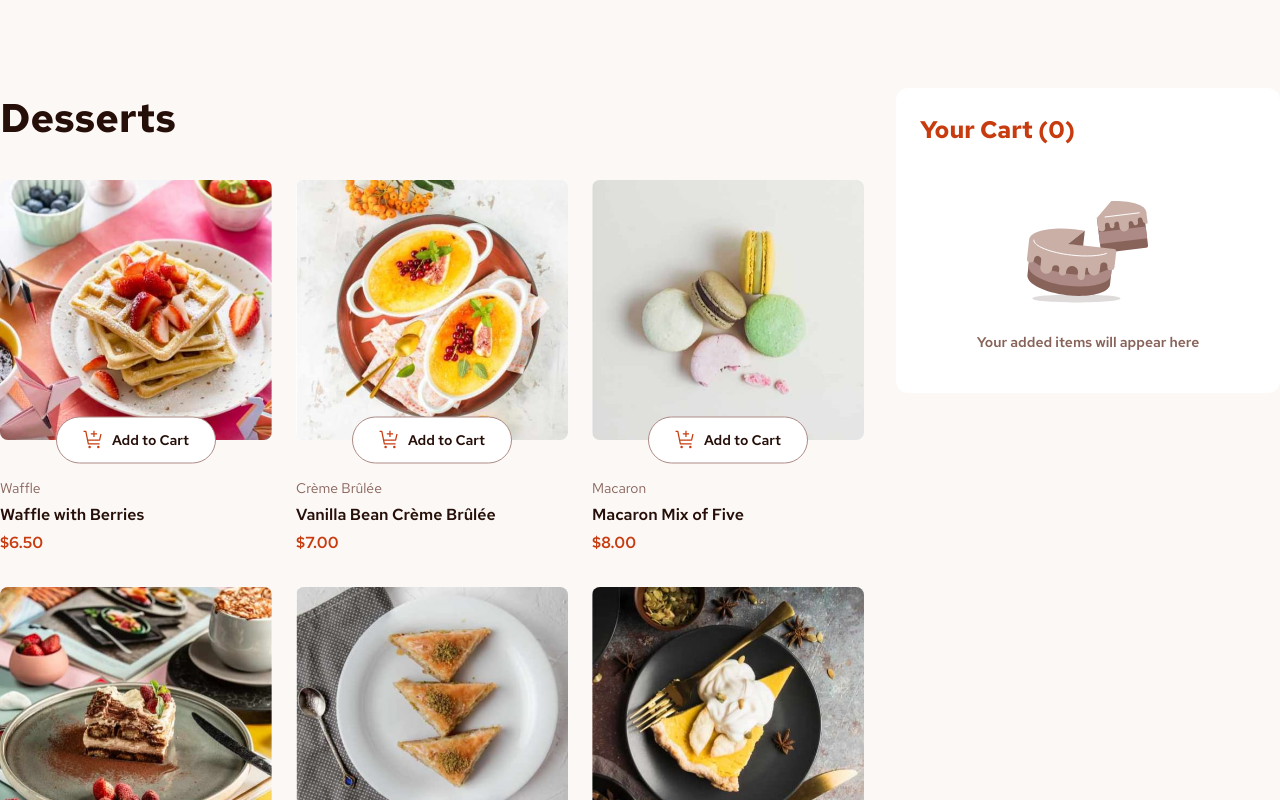
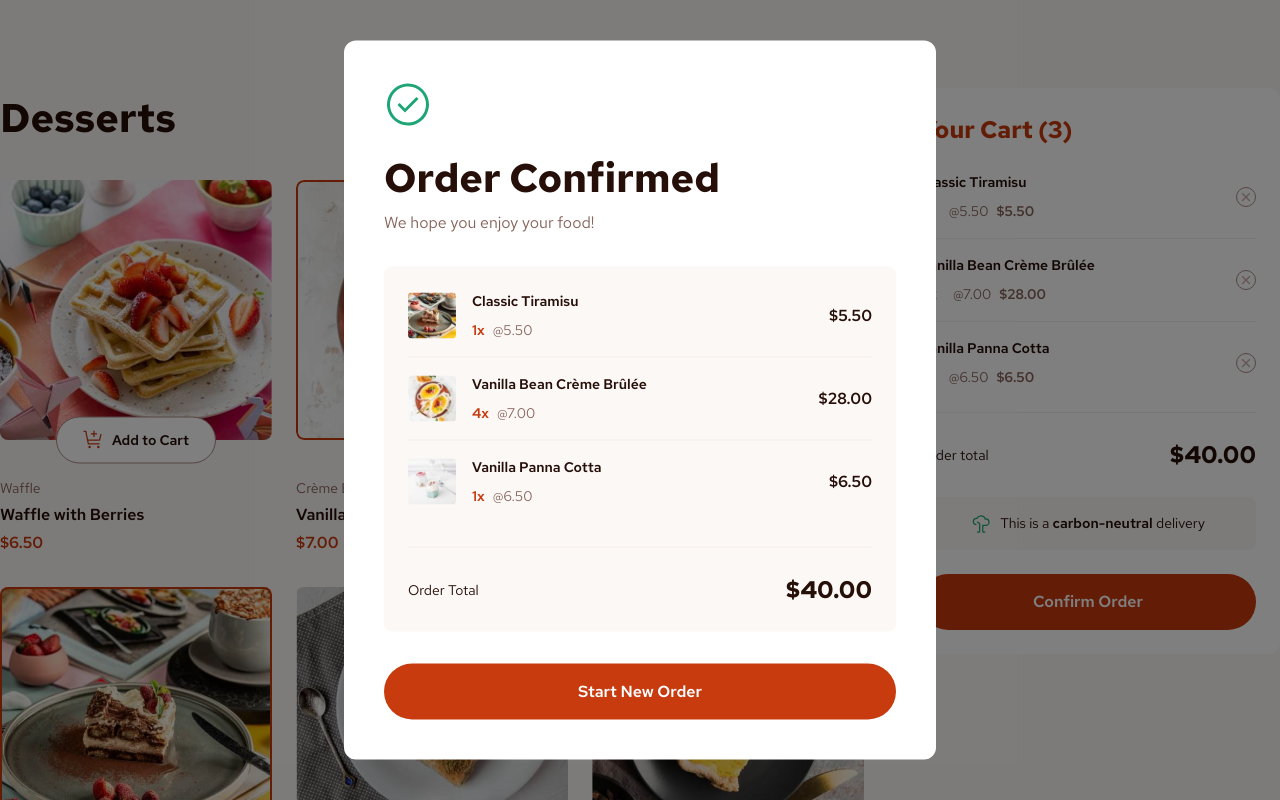
Before and after one commit to debasishrowlo/fm-product-list-with-cart, a React (Vite) app: page / in a window 1280 px wide. Shown: the top 800 px of the page. Built offline with nearby package versions, Linux system fonts and the light colour scheme.

Commit message:
Create UI for confirm order dialog

```diff
--- a/package.json
+++ b/package.json
@@ -10,6 +10,7 @@
     "preview": "vite preview"
   },
   "dependencies": {
+    "@headlessui/react": "^2.1.2",
     "classnames": "^2.5.1",
     "react": "^18.3.1",
     "react-dom": "^18.3.1"
--- a/src/App.tsx
+++ b/src/App.tsx
@@ -1,5 +1,6 @@
 import { useEffect, useState } from "react"
 import resolveConfig from "tailwindcss/resolveConfig"
+import { Dialog, DialogPanel } from "@headlessui/react"
 
 import tailwindConfig from "@/../tailwind.config"
 import data from "./data.json"
@@ -24,11 +25,37 @@ type CartProduct = {
   id: string,
   name: string,
   price: number,
+  thumbnail: string,
   quantity: number,
 }
 
 function App() {
-  const [cart, setCart] = useState<CartProduct[]>([])
+  // const [cart, setCart] = useState<CartProduct[]>([])
+  const [cart, setCart] = useState<CartProduct[]>([
+    {
+      "id": "dc8691d4-c77d-4842-b857-b30db929e349",
+      "name": "Classic Tiramisu",
+      "price": 5.5,
+      "thumbnail": "./assets/images/image-tiramisu-thumbnail.jpg",
+      "quantity": 1
+    },
+    {
+      "id": "5a2599c8-0d6d-44ae-b329-1d7bf31ca762",
+      "name": "Vanilla Bean Crème Brûlée",
+      "price": 7,
+      "thumbnail": "./assets/images/image-creme-brulee-thumbnail.jpg",
+      "quantity": 4
+    },
+    {
+      "id": "cd48ed21-1141-4925-857f-79e346a799df",
+      "name": "Vanilla Panna Cotta",
+      "price": 6.5,
+      "thumbnail": "./assets/images/image-panna-cotta-thumbnail.jpg",
+      "quantity": 1
+    }
+  ])
+  const [confirmDialogOpen, setConfirmDialogOpen] = useState(true)
+
   const isCartEmpty = cart.length === 0
 
   const getTotalProductPrice = (product:CartProduct) => {
@@ -44,13 +71,65 @@ function App() {
         id: product.id,
         name: product.name,
         price: product.price,
+        thumbnail: product.image.thumbnail,
         quantity: 1,
       },
     ])
   }
 
-  const removeItem = (id:string) => {
-    setCart(cart.filter(product => product.id !== id))
+  const removeItem = (product:CartProduct) => {
+    setCart(cart.filter(cartProduct => cartProduct.id !== product.id))
+  }
+
+  const decrementQuantity = (product:Product) => {
+    const cartProductIndex = cart.findIndex(cartProduct => cartProduct.id === product.id)
+
+    if (cartProductIndex === -1) {
+      throw new Error("cart product not found")
+    }
+
+    const cartProduct = cart[cartProductIndex]
+
+    const newQuantity = cartProduct.quantity - 1
+
+    if (newQuantity === 0) {
+      removeItem(cartProduct)
+    } else {
+      setCart([
+        ...cart.slice(0, cartProductIndex),
+        {
+          ...cart[cartProductIndex],
+          quantity: newQuantity,
+        },
+        ...cart.slice(cartProductIndex + 1),
+      ])
+    }
+  }
+
+  const incrementQuantity = (product:Product) => {
+    const cartProductIndex = cart.findIndex(cartProduct => cartProduct.id === product.id)
+
+    if (cartProductIndex === -1) {
+      throw new Error("cart product not found")
+    }
+
+    const cartProduct = cart[cartProductIndex]
+
+    const newQuantity = cartProduct.quantity + 1
+
+    setCart([
+      ...cart.slice(0, cartProductIndex),
+      {
+        ...cart[cartProductIndex],
+        quantity: newQuantity,
+      },
+      ...cart.slice(cartProductIndex + 1),
+    ])
+  }
+
+  const startNewOrder = () => {
+    setCart([])
+    setConfirmDialogOpen(false)
   }
 
   useEffect(() => {
@@ -67,13 +146,14 @@ function App() {
         <h1 className="text-40 font-bold text-rose-900 lg:mt-0 lg:px-0">{data.category}</h1>
         <div className="mt-32 grid gap-y-24 md:grid-cols-3 md:gap-x-24 md:gap-y-32 lg:px-0">
           {data.products.map(product => {
-            const inCart = cart.some(cartProduct => cartProduct.id === product.id)
+            const cartProduct = cart.find(cartProduct => cartProduct.id === product.id) || null
+            const productAddedToCart = cartProduct !== null
 
             return (
               <div key={product.id}>
                 <div className="relative">
                   <div className="relative overflow-hidden rounded-8">
-                    {inCart && (
+                    {productAddedToCart && (
                       <div className="absolute inset-0 border-2 border-red rounded-8"></div>
                     )}
                     <picture>
@@ -82,14 +162,31 @@ function App() {
                       <img src={product.image.mobile} alt="" />
                     </picture>
                   </div>
+                  <div className="absolute top-full left-1/2 -translate-x-1/2 -translate-y-1/2 w-160">
                     <button
                       type="button"
-                    className="absolute top-full left-1/2 -translate-x-1/2 -translate-y-1/2 w-160 p-12 flex justify-center border border-rose-400 bg-white rounded-full"
+                      className="w-full p-12 flex justify-center border border-rose-400 bg-white rounded-full"
                       onClick={() => addItem(product)}
                     >
                       <img src="/assets/images/icon-add-to-cart.svg" alt="" />
                       <span className="ml-8 text-14 font-semibold text-rose-900">Add to Cart</span>
                     </button>
+                    {productAddedToCart && (
+                      <div className="absolute inset-0 flex justify-between items-center bg-red rounded-full">
+                        <button type="button" className="h-full px-12" onClick={() => decrementQuantity(product)}>
+                          <div className="w-20 h-20 flex items-center justify-center border border-white rounded-full">
+                            <img src="/assets/images/icon-decrement-quantity.svg" alt="" />
+                          </div>
+                        </button>
+                        <p className="text-white">{cartProduct.quantity}</p>
+                        <button type="button" className="h-full px-12" onClick={() => incrementQuantity(product)}>
+                          <div className="w-20 h-20 flex items-center justify-center border border-white rounded-full">
+                            <img src="/assets/images/icon-increment-quantity.svg" alt="" />
+                          </div>
+                        </button>
+                      </div>
+                    )}
+                  </div>
                 </div>
                 <div className="mt-38">
                   <p className="text-14 text-rose-500">{product.category}</p>
@@ -131,7 +228,7 @@ function App() {
                       <button
                         type="button"
                         className="w-20 h-20 flex items-center justify-center border border-rose-400 rounded-full"
-                        onClick={() => removeItem(product.id)}
+                        onClick={() => removeItem(product)}
                       >
                         <img src="/assets/images/icon-remove-item.svg" alt="" />
                       </button>
@@ -149,11 +246,62 @@ function App() {
                   This is a <span className="font-semibold">carbon-neutral</span> delivery
                 </p>
               </div>
-              <button type="button" className="w-full mt-24 py-16 bg-red font-semibold text-white rounded-full">Confirm Order</button>
+              <button
+                type="button"
+                className="w-full mt-24 py-16 bg-red font-semibold text-white rounded-full"
+                onClick={() => setConfirmDialogOpen(true)}
+              >
+                Confirm Order
+              </button>
             </>
           )}
         </div>
       </div>
+      <Dialog open={confirmDialogOpen} onClose={() => setConfirmDialogOpen(false)}>
+        <div className="fixed inset-0 bg-black/50">
+          <DialogPanel>
+            <div className="absolute bottom-0 w-full md:top-1/2 md:bottom-auto md:-translate-y-1/2 md:px-40 lg:max-w-592 lg:left-1/2 lg:-translate-x-1/2 lg:px-0">
+              <div className="max-h-[95vh] p-24 pt-40 bg-white rounded-12 overflow-y-auto md:p-40">
+                <img src="/assets/images/icon-order-confirmed.svg" alt="" />
+                <p className="mt-24 text-40 leading-tight font-bold text-rose-900">Order Confirmed</p>
+                <p className="mt-8 text-rose-500">We hope you enjoy your food!</p>
+                <div className="mt-32 p-24 bg-rose-50 rounded-8">
+                  {cart.map(product => {
+                    const totalProductPrice = getTotalProductPrice(product)
+
+                    return (
+                      <div key={product.id} className="py-16 first:pt-0 last:pb-0 flex items-center border-t first:border-t-0 border-rose-100">
+                        <img src={product.thumbnail} className="w-48 rounded-4" alt="" />
+                        <div className="ml-16 grow overflow-hidden">
+                          <p className="whitespace-nowrap overflow-hidden text-ellipsis text-14 font-semibold text-rose-900">
+                            {product.name}
+                          </p>
+                          <div className="mt-8 flex items-center">
+                            <p className="text-14 font-semibold text-red">{product.quantity}x</p>
+                            <p className="ml-8 text-14 text-rose-500">@{product.price.toFixed(2)}</p>
+                          </div>
+                        </div>
+                        <div className="ml-8 shrink-0 font-semibold text-rose-900">${totalProductPrice.toFixed(2)}</div>
+                      </div>
+                    )
+                  })}
+                  <div className="mt-24 pt-24 flex justify-between items-center border-t border-rose-100">
+                    <p className="text-14 text-rose-900">Order Total</p>
+                    <p className="text-24 font-bold text-rose-900">${orderTotal.toFixed(2)}</p>
+                  </div>
+                </div>
+                <button
+                  type="button"
+                  className="w-full mt-32 py-16 bg-red font-semibold text-white rounded-full"
+                  onClick={() => startNewOrder()}
+                >
+                  Start New Order
+                </button>
+              </div>
+            </div>
+          </DialogPanel>
+        </div>
+      </Dialog>
     </div>
   )
 }
```
Also changed, not shown: 1 other file (tests, documents, lock files or other folders). Lines whose indentation alone changed are shown as unchanged.
